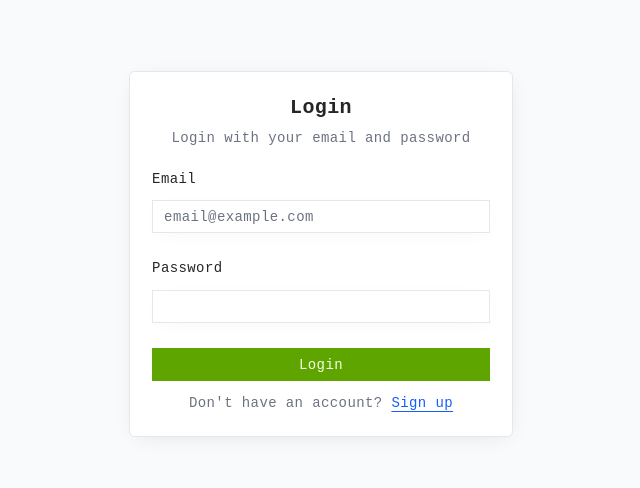
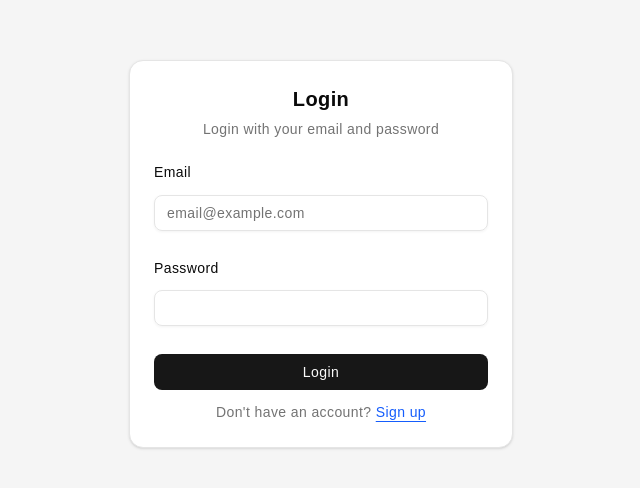
Before and after one commit to Gasheja/capstone_frontend, a React (Vite) app: page /login in a window 1280 px wide. Shown: the part 146-634 px from the top of the page, without its empty margins (319-959 px from the left). Built offline with nearby package versions, Linux system fonts and the light colour scheme.

Commit message:
changes on theme

```diff
--- a/src/index.css
+++ b/src/index.css
@@ -4,99 +4,111 @@
 @custom-variant dark (&:is(.dark *));
 
 :root {
-  --background: oklch(1.0000 0 0);
-  --foreground: oklch(0.2686 0 0);
-  --card: oklch(1.0000 0 0);
-  --card-foreground: oklch(0.2686 0 0);
-  --popover: oklch(1.0000 0 0);
-  --popover-foreground: oklch(0.2686 0 0);
-  --primary: oklch(0.7686 0.1647 70.0804);
-  --primary-foreground: oklch(0 0 0);
-  --secondary: oklch(0.9670 0.0029 264.5419);
-  --secondary-foreground: oklch(0.4461 0.0263 256.8018);
-  --muted: oklch(0.9846 0.0017 247.8389);
-  --muted-foreground: oklch(0.5510 0.0234 264.3637);
-  --accent: oklch(0.9869 0.0214 95.2774);
-  --accent-foreground: oklch(0.4732 0.1247 46.2007);
-  --destructive: oklch(0.6368 0.2078 25.3313);
-  --destructive-foreground: oklch(1.0000 0 0);
-  --border: oklch(0.9276 0.0058 264.5313);
-  --input: oklch(0.9276 0.0058 264.5313);
-  --ring: oklch(0.7686 0.1647 70.0804);
-  --chart-1: oklch(0.7686 0.1647 70.0804);
-  --chart-2: oklch(0.6658 0.1574 58.3183);
-  --chart-3: oklch(0.5553 0.1455 48.9975);
-  --chart-4: oklch(0.4732 0.1247 46.2007);
-  --chart-5: oklch(0.4137 0.1054 45.9038);
-  --sidebar: oklch(0.9846 0.0017 247.8389);
-  --sidebar-foreground: oklch(0.2686 0 0);
-  --sidebar-primary: oklch(0.7686 0.1647 70.0804);
-  --sidebar-primary-foreground: oklch(1.0000 0 0);
-  --sidebar-accent: oklch(0.9869 0.0214 95.2774);
-  --sidebar-accent-foreground: oklch(0.4732 0.1247 46.2007);
-  --sidebar-border: oklch(0.9276 0.0058 264.5313);
-  --sidebar-ring: oklch(0.7686 0.1647 70.0804);
-  --font-sans: Geist Mono, ui-monospace, monospace;
-  --font-serif: Geist Mono, ui-monospace, monospace;
-  --font-mono: Geist Mono, ui-monospace, monospace;
-  --radius: 0.1rem;
-  --shadow-2xs: 1px 4px 22px -8px hsl(0 0% 0% / 0.06);
-  --shadow-xs: 1px 4px 22px -8px hsl(0 0% 0% / 0.06);
-  --shadow-sm: 1px 4px 22px -8px hsl(0 0% 0% / 0.12), 1px 1px 2px -9px hsl(0 0% 0% / 0.12);
-  --shadow: 1px 4px 22px -8px hsl(0 0% 0% / 0.12), 1px 1px 2px -9px hsl(0 0% 0% / 0.12);
-  --shadow-md: 1px 4px 22px -8px hsl(0 0% 0% / 0.12), 1px 2px 4px -9px hsl(0 0% 0% / 0.12);
-  --shadow-lg: 1px 4px 22px -8px hsl(0 0% 0% / 0.12), 1px 4px 6px -9px hsl(0 0% 0% / 0.12);
-  --shadow-xl: 1px 4px 22px -8px hsl(0 0% 0% / 0.12), 1px 8px 10px -9px hsl(0 0% 0% / 0.12);
-  --shadow-2xl: 1px 4px 22px -8px hsl(0 0% 0% / 0.30);
+  --background: oklch(1 0 0);
+  --foreground: oklch(0.1450 0 0);
+  --card: oklch(1 0 0);
+  --card-foreground: oklch(0.1450 0 0);
+  --popover: oklch(1 0 0);
+  --popover-foreground: oklch(0.1450 0 0);
+  --primary: oklch(0.2050 0 0);
+  --primary-foreground: oklch(0.9850 0 0);
+  --secondary: oklch(0.9700 0 0);
+  --secondary-foreground: oklch(0.2050 0 0);
+  --muted: oklch(0.9700 0 0);
+  --muted-foreground: oklch(0.5560 0 0);
+  --accent: oklch(0.9700 0 0);
+  --accent-foreground: oklch(0.2050 0 0);
+  --destructive: oklch(0.5770 0.2450 27.3250);
+  --destructive-foreground: oklch(1 0 0);
+  --border: oklch(0.9220 0 0);
+  --input: oklch(0.9220 0 0);
+  --ring: oklch(0.7080 0 0);
+  --chart-1: oklch(0.8100 0.1000 252);
+  --chart-2: oklch(0.6200 0.1900 260);
+  --chart-3: oklch(0.5500 0.2200 263);
+  --chart-4: oklch(0.4900 0.2200 264);
+  --chart-5: oklch(0.4200 0.1800 266);
+  --sidebar: oklch(0.9850 0 0);
+  --sidebar-foreground: oklch(0.1450 0 0);
+  --sidebar-primary: oklch(0.2050 0 0);
+  --sidebar-primary-foreground: oklch(0.9850 0 0);
+  --sidebar-accent: oklch(0.9700 0 0);
+  --sidebar-accent-foreground: oklch(0.2050 0 0);
+  --sidebar-border: oklch(0.9220 0 0);
+  --sidebar-ring: oklch(0.7080 0 0);
+  --font-sans: Archivo, ui-sans-serif, sans-serif, system-ui;
+  --font-serif: ui-serif, Georgia, Cambria, "Times New Roman", Times, serif;
+  --font-mono: ui-monospace, SFMono-Regular, Menlo, Monaco, Consolas, "Liberation Mono", "Courier New", monospace;
+  --radius: 0.625rem;
+  --shadow-x: 0;
+  --shadow-y: 1px;
+  --shadow-blur: 3px;
+  --shadow-spread: 0px;
+  --shadow-opacity: 0.1;
+  --shadow-color: oklch(0 0 0);
+  --shadow-2xs: 0 1px 3px 0px hsl(0 0% 0% / 0.05);
+  --shadow-xs: 0 1px 3px 0px hsl(0 0% 0% / 0.05);
+  --shadow-sm: 0 1px 3px 0px hsl(0 0% 0% / 0.10), 0 1px 2px -1px hsl(0 0% 0% / 0.10);
+  --shadow: 0 1px 3px 0px hsl(0 0% 0% / 0.10), 0 1px 2px -1px hsl(0 0% 0% / 0.10);
+  --shadow-md: 0 1px 3px 0px hsl(0 0% 0% / 0.10), 0 2px 4px -1px hsl(0 0% 0% / 0.10);
+  --shadow-lg: 0 1px 3px 0px hsl(0 0% 0% / 0.10), 0 4px 6px -1px hsl(0 0% 0% / 0.10);
+  --shadow-xl: 0 1px 3px 0px hsl(0 0% 0% / 0.10), 0 8px 10px -1px hsl(0 0% 0% / 0.10);
+  --shadow-2xl: 0 1px 3px 0px hsl(0 0% 0% / 0.25);
   --tracking-normal: 0.025em;
-  --spacing: 0.23rem;
+  --spacing: 0.25rem;
 }
 
 .dark {
-  --background: oklch(0.2046 0 0);
-  --foreground: oklch(0.9219 0 0);
-  --card: oklch(0.2686 0 0);
-  --card-foreground: oklch(0.9219 0 0);
-  --popover: oklch(0.2686 0 0);
-  --popover-foreground: oklch(0.9219 0 0);
-  --primary: oklch(0.7686 0.1647 70.0804);
-  --primary-foreground: oklch(0 0 0);
-  --secondary: oklch(0.2686 0 0);
-  --secondary-foreground: oklch(0.9219 0 0);
-  --muted: oklch(0.2686 0 0);
-  --muted-foreground: oklch(0.7155 0 0);
-  --accent: oklch(0.4732 0.1247 46.2007);
-  --accent-foreground: oklch(0.9243 0.1151 95.7459);
-  --destructive: oklch(0.6368 0.2078 25.3313);
-  --destructive-foreground: oklch(1.0000 0 0);
-  --border: oklch(0.3715 0 0);
-  --input: oklch(0.3715 0 0);
-  --ring: oklch(0.7686 0.1647 70.0804);
-  --chart-1: oklch(0.8369 0.1644 84.4286);
-  --chart-2: oklch(0.6658 0.1574 58.3183);
-  --chart-3: oklch(0.4732 0.1247 46.2007);
-  --chart-4: oklch(0.5553 0.1455 48.9975);
-  --chart-5: oklch(0.4732 0.1247 46.2007);
-  --sidebar: oklch(0.1684 0 0);
-  --sidebar-foreground: oklch(0.9219 0 0);
-  --sidebar-primary: oklch(0.7686 0.1647 70.0804);
-  --sidebar-primary-foreground: oklch(1.0000 0 0);
-  --sidebar-accent: oklch(0.4732 0.1247 46.2007);
-  --sidebar-accent-foreground: oklch(0.9243 0.1151 95.7459);
-  --sidebar-border: oklch(0.3715 0 0);
-  --sidebar-ring: oklch(0.7686 0.1647 70.0804);
-  --font-sans: Geist Mono, ui-monospace, monospace;
-  --font-serif: Geist Mono, ui-monospace, monospace;
-  --font-mono: Geist Mono, ui-monospace, monospace;
-  --radius: 0.1rem;
-  --shadow-2xs: 1px 4px 22px -8px hsl(0 0% 0% / 0.06);
-  --shadow-xs: 1px 4px 22px -8px hsl(0 0% 0% / 0.06);
-  --shadow-sm: 1px 4px 22px -8px hsl(0 0% 0% / 0.12), 1px 1px 2px -9px hsl(0 0% 0% / 0.12);
-  --shadow: 1px 4px 22px -8px hsl(0 0% 0% / 0.12), 1px 1px 2px -9px hsl(0 0% 0% / 0.12);
-  --shadow-md: 1px 4px 22px -8px hsl(0 0% 0% / 0.12), 1px 2px 4px -9px hsl(0 0% 0% / 0.12);
-  --shadow-lg: 1px 4px 22px -8px hsl(0 0% 0% / 0.12), 1px 4px 6px -9px hsl(0 0% 0% / 0.12);
-  --shadow-xl: 1px 4px 22px -8px hsl(0 0% 0% / 0.12), 1px 8px 10px -9px hsl(0 0% 0% / 0.12);
-  --shadow-2xl: 1px 4px 22px -8px hsl(0 0% 0% / 0.30);
+  --background: oklch(0.1450 0 0);
+  --foreground: oklch(0.9850 0 0);
+  --card: oklch(0.2050 0 0);
+  --card-foreground: oklch(0.9850 0 0);
+  --popover: oklch(0.2690 0 0);
+  --popover-foreground: oklch(0.9850 0 0);
+  --primary: oklch(0.5543 0.1435 251.2545);
+  --primary-foreground: oklch(0.2050 0 0);
+  --secondary: oklch(0.2690 0 0);
+  --secondary-foreground: oklch(0.9850 0 0);
+  --muted: oklch(0.2690 0 0);
+  --muted-foreground: oklch(0.7080 0 0);
+  --accent: oklch(0.3710 0 0);
+  --accent-foreground: oklch(0.9850 0 0);
+  --destructive: oklch(0.7040 0.1910 22.2160);
+  --destructive-foreground: oklch(0.9850 0 0);
+  --border: oklch(0.2750 0 0);
+  --input: oklch(0.3250 0 0);
+  --ring: oklch(0.5560 0 0);
+  --chart-1: oklch(0.8100 0.1000 252);
+  --chart-2: oklch(0.6200 0.1900 260);
+  --chart-3: oklch(0.5500 0.2200 263);
+  --chart-4: oklch(0.4900 0.2200 264);
+  --chart-5: oklch(0.4200 0.1800 266);
+  --sidebar: oklch(0.2050 0 0);
+  --sidebar-foreground: oklch(0.9850 0 0);
+  --sidebar-primary: oklch(0.4880 0.2430 264.3760);
+  --sidebar-primary-foreground: oklch(0.9850 0 0);
+  --sidebar-accent: oklch(0.2690 0 0);
+  --sidebar-accent-foreground: oklch(0.9850 0 0);
+  --sidebar-border: oklch(0.2750 0 0);
+  --sidebar-ring: oklch(0.4390 0 0);
+  --font-sans: Archivo, ui-sans-serif, sans-serif, system-ui;
+  --font-serif: ui-serif, Georgia, Cambria, "Times New Roman", Times, serif;
+  --font-mono: ui-monospace, SFMono-Regular, Menlo, Monaco, Consolas, "Liberation Mono", "Courier New", monospace;
+  --radius: 0.625rem;
+  --shadow-x: 0;
+  --shadow-y: 1px;
+  --shadow-blur: 3px;
+  --shadow-spread: 0px;
+  --shadow-opacity: 0.1;
+  --shadow-color: oklch(0 0 0);
+  --shadow-2xs: 0 1px 3px 0px hsl(0 0% 0% / 0.05);
+  --shadow-xs: 0 1px 3px 0px hsl(0 0% 0% / 0.05);
+  --shadow-sm: 0 1px 3px 0px hsl(0 0% 0% / 0.10), 0 1px 2px -1px hsl(0 0% 0% / 0.10);
+  --shadow: 0 1px 3px 0px hsl(0 0% 0% / 0.10), 0 1px 2px -1px hsl(0 0% 0% / 0.10);
+  --shadow-md: 0 1px 3px 0px hsl(0 0% 0% / 0.10), 0 2px 4px -1px hsl(0 0% 0% / 0.10);
+  --shadow-lg: 0 1px 3px 0px hsl(0 0% 0% / 0.10), 0 4px 6px -1px hsl(0 0% 0% / 0.10);
+  --shadow-xl: 0 1px 3px 0px hsl(0 0% 0% / 0.10), 0 8px 10px -1px hsl(0 0% 0% / 0.10);
+  --shadow-2xl: 0 1px 3px 0px hsl(0 0% 0% / 0.25);
 }
 
 @theme inline {
--- a/src/main.tsx
+++ b/src/main.tsx
@@ -11,7 +11,7 @@ createRoot(document.getElementById("root")!).render(
   <StrictMode>
     <BrowserRouter>
       <ThemeProvider>
-        <ActiveThemeProvider initialTheme="green">
+        <ActiveThemeProvider initialTheme="system">
          <Toaster position="top-right" richColors />
           <App />
         </ActiveThemeProvider>
```
